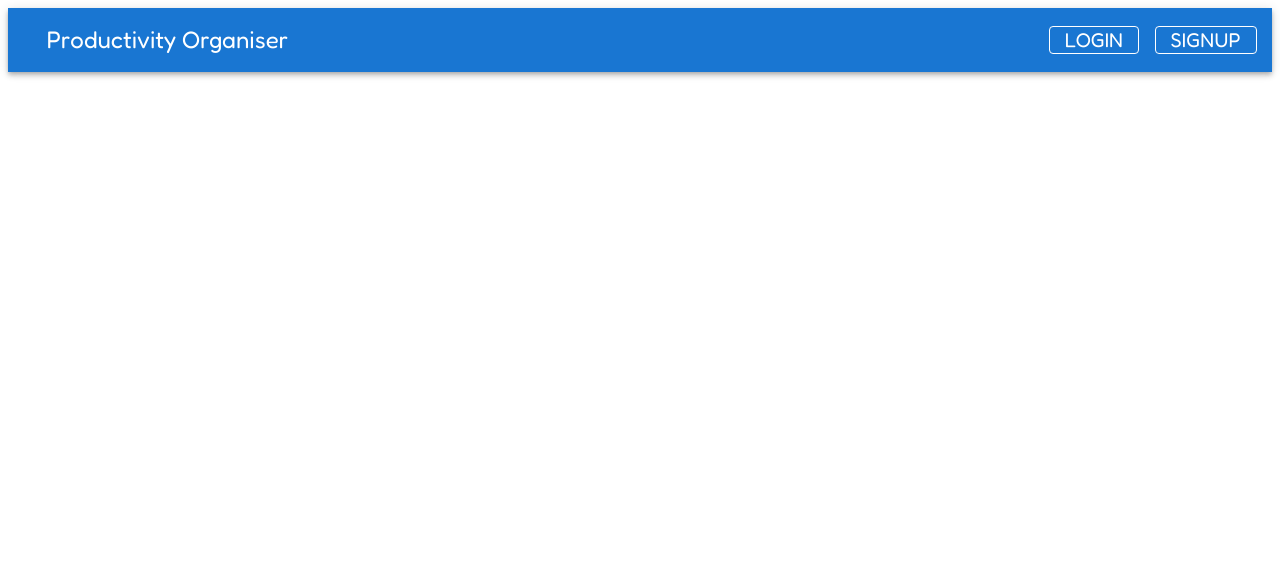
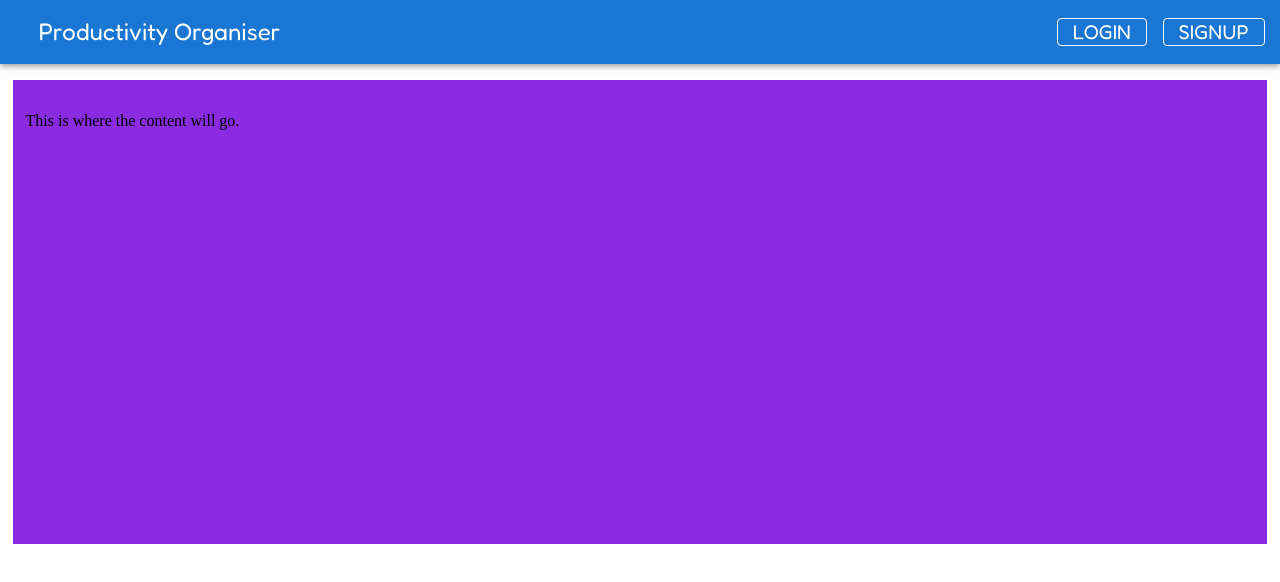
Before and after one commit to varunchodanker/productivityorganiser, a Next.js app: page / in a window 1280 px wide. Shown: the top 582 px of the page. Built offline with nearby package versions, Linux system fonts and the light colour scheme.

Commit message:
Initial content area.

```diff
--- a/pages/index.tsx
+++ b/pages/index.tsx
@@ -3,6 +3,7 @@ import Head from 'next/head'
 import Image from 'next/image'
 import styles from '../styles/Home.module.css'
 import NavBar from '../components/NavBar'
+import { Box } from '@mui/material'
 
 const Home: NextPage = () => {
   return (
@@ -13,7 +14,9 @@ const Home: NextPage = () => {
       </Head>
       <NavBar></NavBar>
       <main>
-
+        <Box id = "contentArea">
+          This is where the content will go.
+        </Box>
       </main>
 
       <footer>
--- a/styles/globals.css
+++ b/styles/globals.css
@@ -1,7 +1,9 @@
-/* html, body {
+html, body {
   height: 100%;
   width: 100%;
-} */
+  margin: 0;
+  padding: 0;
+}
 
 .accountButton {
   /* max-height: 35px; */
@@ -25,3 +27,11 @@
   /* height:100%; */
   /* background-color: blue; */
 }
+
+#contentArea {
+  margin: 2vh 1vw;
+  padding: 4vh 1vw;
+  background-color: blueviolet;
+  width: 96vw;
+  height: 400px;
+}
```
